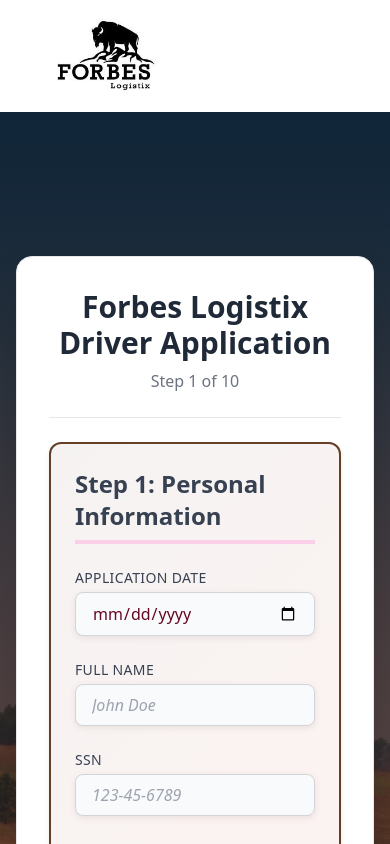
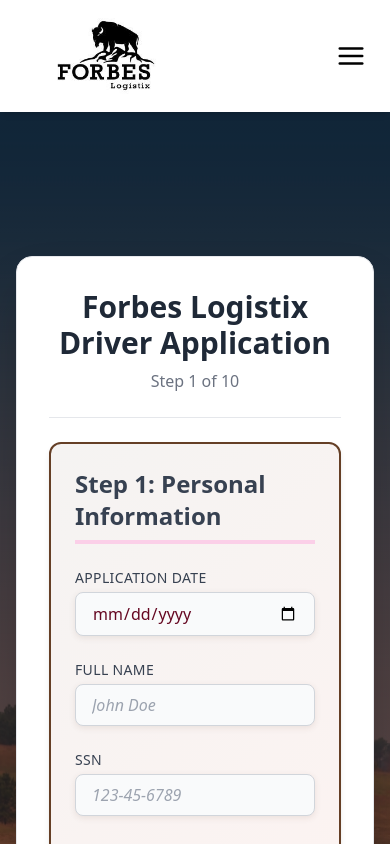
Before and after one commit to MoominNaik/Forbes-Logistics-frontend, a React (Create React App) app: page /apply in a window 390 px wide. Shown: the top 844 px of the page. Built offline with nearby package versions, Linux system fonts and the light colour scheme.

Commit message:
mobile responsive

```diff
--- a/src/Components/Navbar/Navbar.js
+++ b/src/Components/Navbar/Navbar.js
@@ -1,18 +1,15 @@
-import React from 'react';
+import React, { useState } from 'react';
 import logo from "../../Components/Assets/forbesLogo.jpeg";
 import { Link } from 'react-router-dom';
+import { FiMenu, FiX } from 'react-icons/fi'; // Hamburger and close icons
 
 const Navbar = () => {
-  return (
-    <header className="bg-white shadow-md h-28">
-      <div className="max-w-screen-xl mx-auto px-6 py-0 flex items-center justify-between h-full">
-        {/* Logo */}
-        <Link to="/" className="flex flex-col items-start justify-center h-full">
-          <img src={logo} alt="Forbes Logo" className="h-full w-40 object-contain" />
-        </Link>
+  const [isOpen, setIsOpen] = useState(false);
 
-        {/* Navigation Links */}
-        <nav className="hidden md:flex gap-10 text-[17px] font-medium tracking-wide items-center">
+  const toggleMenu = () => setIsOpen(!isOpen);
+
+  const navLinks = (
+    <>
       <a
         href="aboutUs"
         className="relative text-black transition-colors duration-300 after:content-[''] after:absolute after:left-0 after:bottom-[-2px] after:w-full after:h-[1.5px] after:bg-black after:scale-x-0 hover:after:scale-x-100 after:transition-transform after:duration-300 after:origin-left"
@@ -37,16 +34,44 @@ const Navbar = () => {
       >
         Contact Us
       </a>
-
-          {/* Apply Now Button */}
       <Link
         to="/careers"
-            className="ml-6 border border-black text-black hover:bg-black hover:text-white px-6 py-2 rounded-2xl font-semibold shadow-lg hover:scale-105 transition-all duration-300"
+        className="border border-black text-black hover:bg-black hover:text-white px-6 py-2 rounded-2xl font-semibold shadow-lg hover:scale-105 transition-all duration-300 mt-4 md:mt-0 md:ml-6"
       >
         Apply Now
       </Link>
+    </>
+  );
+
+  return (
+    <header className="bg-white shadow-md h-28 relative z-50">
+      <div className="max-w-screen-xl mx-auto px-6 py-0 flex items-center justify-between h-full">
+        {/* Logo */}
+        <Link to="/" className="flex flex-col items-start justify-center h-full">
+          <img src={logo} alt="Forbes Logo" className="h-full w-40 object-contain" />
+        </Link>
+
+        {/* Desktop Nav */}
+        <nav className="hidden md:flex gap-10 text-[17px] font-medium tracking-wide items-center">
+          {navLinks}
         </nav>
+
+        {/* Mobile menu toggle button */}
+        <button
+          className="md:hidden text-3xl text-black focus:outline-none"
+          onClick={toggleMenu}
+          aria-label="Toggle Menu"
+        >
+          {isOpen ? <FiX /> : <FiMenu />}
+        </button>
       </div>
+
+      {/* Mobile Menu */}
+      {isOpen && (
+        <div className="md:hidden absolute top-28 left-0 w-full bg-white shadow-md px-6 py-6 flex flex-col gap-6 text-[17px] font-medium tracking-wide items-start z-40">
+          {navLinks}
+        </div>
+      )}
     </header>
   );
 };
--- a/src/Pages/Operations.js
+++ b/src/Pages/Operations.js
@@ -8,7 +8,7 @@ import {
   FaHandshake,
 } from "react-icons/fa";
 import { motion } from "framer-motion";
-import operationsBgImage from "../Components/Assets/operations.jpg";
+import operationsBgImage from "../Components/Assets/operationsBg.jpg";
 
 const sections = [
   {
```
Also changed, not shown: src/Components/Assets/operationsBg.jpg (added). Lines whose indentation alone changed are shown as unchanged.
